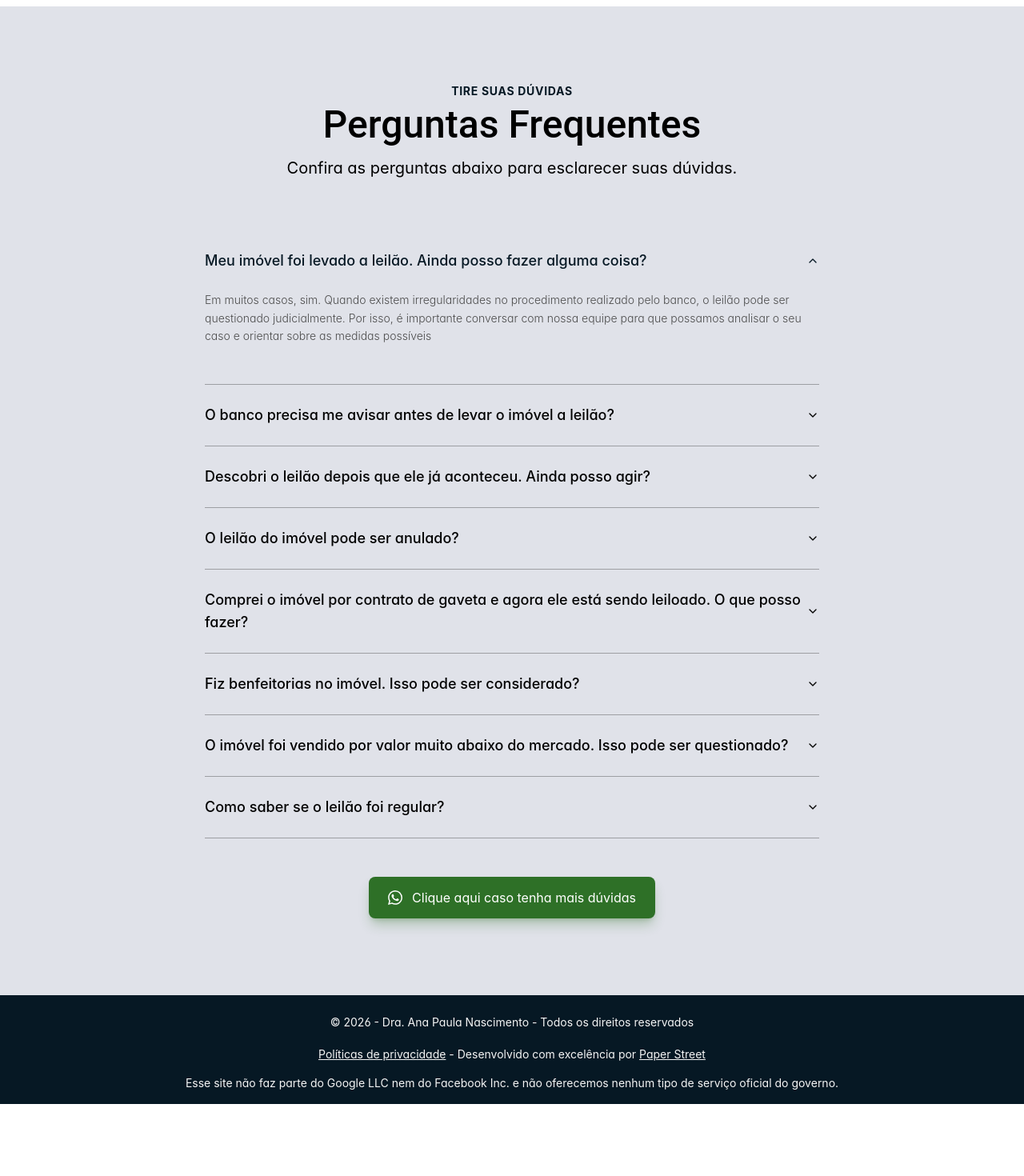
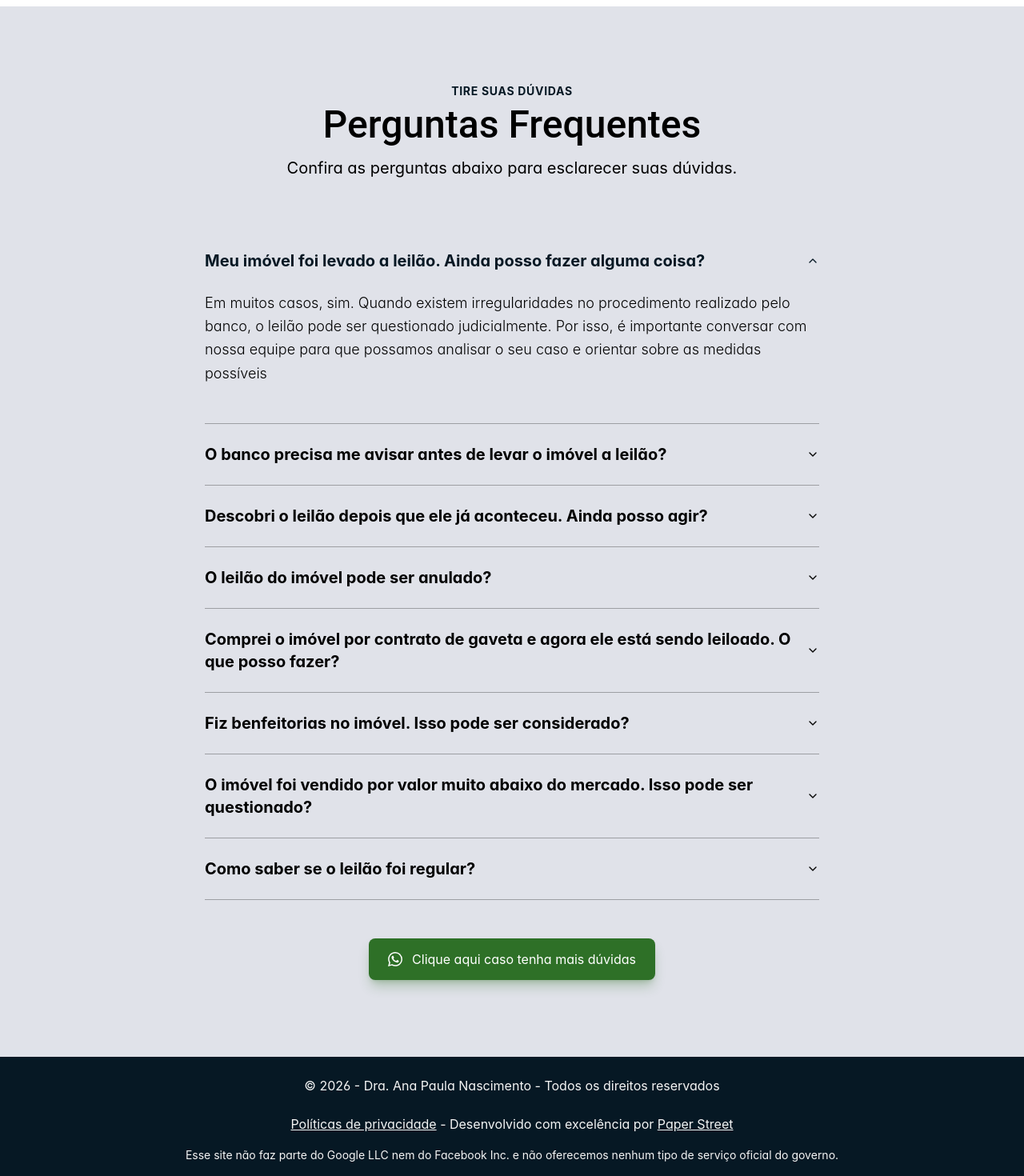
Before and after one commit to Paper-Street-Softwares/LPS-Ana-Paula, a React (Vite) app: page / in a window 1280 px wide. Shown: the part 8443-9913 px from the top of the page at 80% size. Before the commit the page ends 9823 px from the top, so only its background shows below. Built offline with nearby package versions, Linux system fonts and the light colour scheme.

Commit message:
feat: Aumenta fontes

```diff
--- a/src/components/sections/FaqNovoTemplate.jsx
+++ b/src/components/sections/FaqNovoTemplate.jsx
@@ -73,16 +73,20 @@ function FaqNovoTemplate({ colorMode }) {
                   <AccordionItem
                     key={idx}
                     value={`item-${idx}`}
-                    className={`border-b  ${colorMode === "light" || colorMode === "defaultDark" ? "border-black/30" : "border-white/30"}`}
+                    className={`border-b  ${
+                      colorMode === "light" || colorMode === "defaultDark"
+                        ? "border-black/30"
+                        : "border-white/30"
+                    }`}
                   >
                     <AccordionTrigger
                       colorMode={colorMode}
-                      className={`text-lg font-medium font-secondFont text-left py-6 ${text}`}
+                      className={`text-xl font-bold font-secondFont text-left py-6 ${text}`}
                     >
                       {faq.question}
                     </AccordionTrigger>
                     <AccordionContent
-                      className={`font-secondFont font-light pb-6 leading-relaxed ${textOpacity}`}
+                      className={`font-secondFont text-lg font-light pb-6 leading-relaxed text-black`}
                     >
                       {faq.answer}
                     </AccordionContent>
--- a/src/components/sections/FooterNovoTemplate.jsx
+++ b/src/components/sections/FooterNovoTemplate.jsx
@@ -78,7 +78,9 @@ function FooterNovoTemplate({
         <footer className={`${textOpacity}`}>
           <div className="container mx-auto">
             <div
-              className={`grid sm:grid-cols-2 lg:grid-cols-3 ${grid} items-start gap-12 tablet2:gap-2 desktop1:gap-12 mb-8 w-full ${showGlobalButtonsLps ? "hidden" : "flex"}`}
+              className={`grid sm:grid-cols-2 lg:grid-cols-3 ${grid} items-start gap-12 tablet2:gap-2 desktop1:gap-12 mb-8 w-full ${
+                showGlobalButtonsLps ? "hidden" : "flex"
+              }`}
             >
               {/* Logo e infos */}
               <div className="space-y-6">
@@ -257,7 +259,9 @@ function FooterNovoTemplate({
 
             {/* Footer Bottom */}
             <div
-              className={`text-center font-secondFont text-sm ${textOpacity} ${showGlobalButtonsLps ? "pt-6" : ""}`}
+              className={`text-center font-secondFont text-md ${textOpacity} ${
+                showGlobalButtonsLps ? "pt-6" : ""
+              }`}
             >
               <p>&copy; {content.texts.footer.copyrightLine}</p>
               <br />
```
